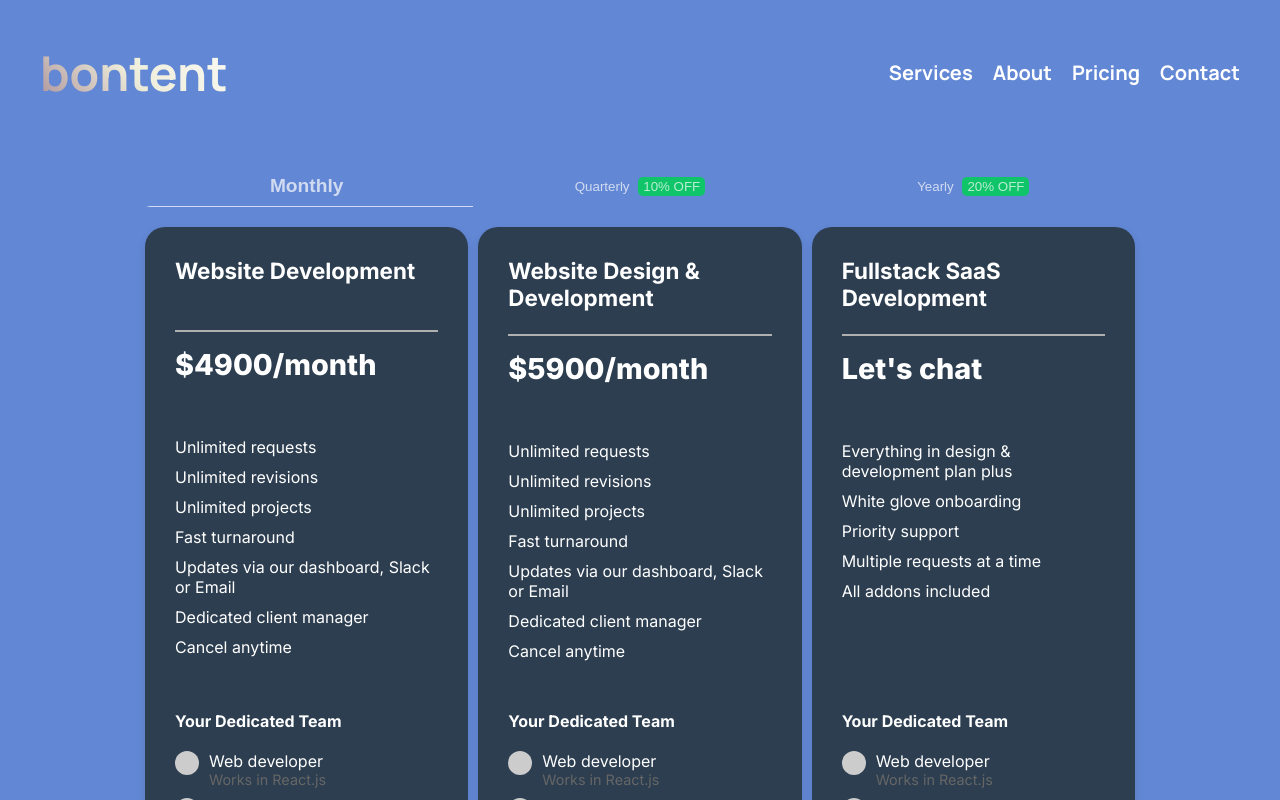
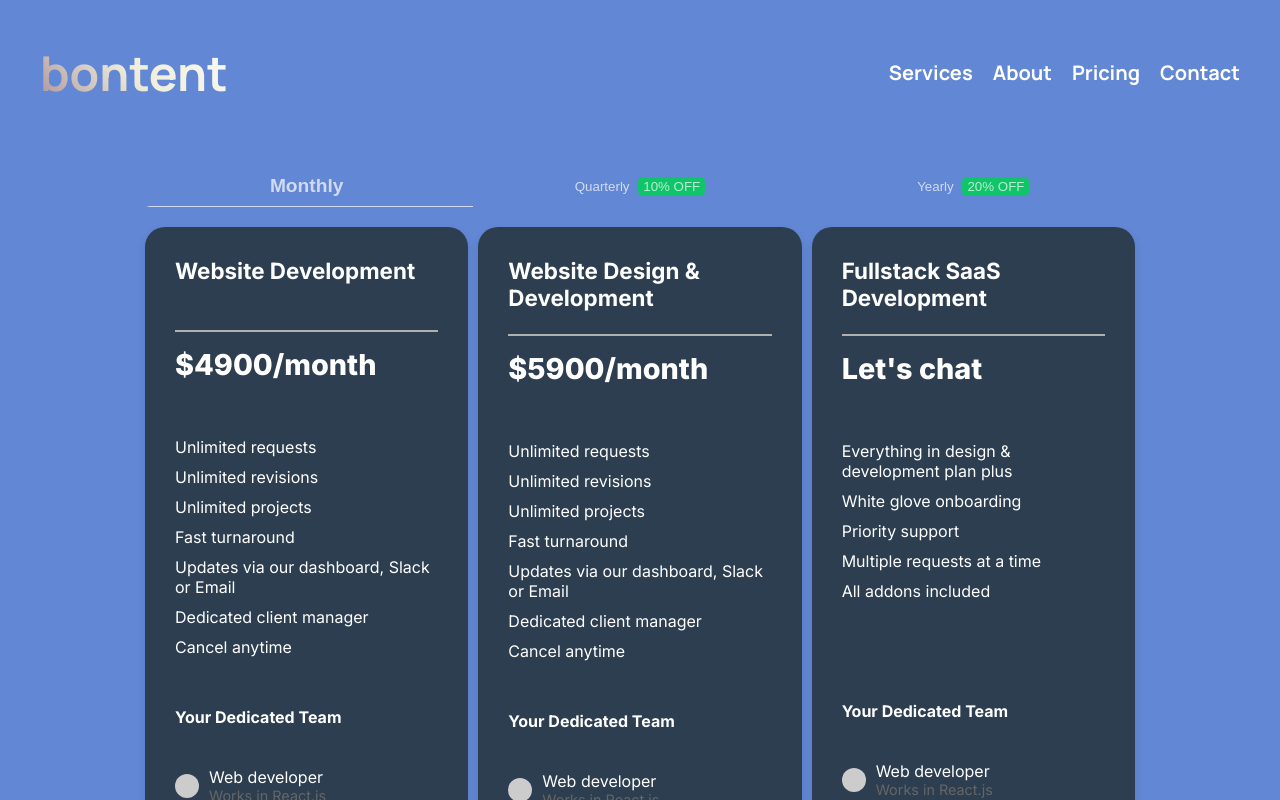
Before and after one commit to BonJenn/bontent, a Next.js app: page / in a window 1280 px wide. Both pictures are taken after a click on the button "Pricing". Shown: the top 800 px of the page. Built offline with nearby package versions, Linux system fonts and the light colour scheme.

Commit message:
Fixed your dedicated team spacing on pricing card

```diff
--- a/src/app/globals.css
+++ b/src/app/globals.css
@@ -68,15 +68,13 @@
 
 * {
   box-sizing: border-box;
+  margin: 0;
   padding: 0;
-  margin: 0;
 }
 
-html,
-body {
-  max-width: 100vw;
+html, body {
+  max-width: 100%;
   overflow-x: hidden;
-  min-width: 320px;
 }
 
 body {
@@ -104,3 +102,10 @@ a {
 }
 
 @import url('https://fonts.googleapis.com/css2?family=Manrope:wght@200..800&display=swap');
+
+.container {
+  width: 100%;
+  max-width: 1000px; /* Adjust as needed */
+  margin: 0 auto;
+  padding: 0 20px; /* Add padding for spacing */
+}
--- a/src/components/pricing.jsx
+++ b/src/components/pricing.jsx
@@ -193,20 +193,24 @@ export default function Pricing() {
                     <span>Helps managing your project</span>
                   </div>
                 </li>
+                {plan.title !== "Website Development" && (
                   <li>
-                  <span className={plan.title === "Website Development" ? styles.crossCircle : styles.circle}></span>
+                    <span className={styles.circle}></span>
                     <div>
                       UI/UX designer
                       <span>Works in Figma</span>
                     </div>
                   </li>
+                )}
+                {plan.title === "Fullstack SaaS Development" && (
                   <li>
-                  <span className={plan.title === "Website Development" || plan.title === "Website Design & Development" ? styles.crossCircle : styles.circle}></span>
+                    <span className={styles.circle}></span>
                     <div>
                       Add more
                       <span>Additional team members</span>
                     </div>
                   </li>
+                )}
               </ul>
             </div>
             <button>Select</button>
--- a/src/styles/pricing.module.css
+++ b/src/styles/pricing.module.css
@@ -43,10 +43,10 @@
 .pricingCards {
   display: flex;
   justify-content: space-between;
+  align-items: stretch; /* Ensure all cards are the same height */
   width: 100%;
   max-width: 1000px;
   margin: 0 auto;
-  align-items: stretch; /* Ensure all cards are the same height */
 }
 
 .pricingCard {
@@ -62,6 +62,7 @@
   box-shadow: 0 4px 8px rgba(0, 0, 0, 0.1);
   margin: 0 5px;
   flex: 1;
+  height: 900px; /* Ensure full height */
 }
 
 /* Card Titles */
@@ -128,7 +129,14 @@
 /* Dedicated Team */
 
 .dedicatedTeam {
-  margin-top: 20px;
+  height: auto; /* Remove fixed height */
+  display: flex;
+  flex-direction: column;
+  justify-content: space-between;
+  align-items: flex-start; /* Align items to the start */
+  flex-grow: 1; /* Allow it to grow to fill available space */
+  margin-top: auto; /* Default behavior */
+  padding-top: 20px; /* Add padding to position the text */
 }
 
 .dedicatedTeam h4 {
@@ -142,37 +150,12 @@
 
 .dedicatedTeam li {
   display: flex;
-  align-items: flex-start;
-  margin-bottom: 10px;
-}
-
-.circle, .crossCircle {
-  display: inline-block;
-  width: 24px;
-  height: 24px;
-  background-color: #ccc; /* Random color placeholder */
-  border-radius: 50%;
-  margin-right: 10px;
-  flex-shrink: 0;
-  position: relative;
-}
-
-.crossCircle::before {
-  content: 'X';
-  position: absolute;
-  top: 50%;
-  left: 50%;
-  transform: translate(-50%, -50%);
-  color: #fff;
-  font-weight: bold;
-}
-
-.dedicatedTeam div {
-  display: flex;
-  flex-direction: column;
+  align-items: center;
+  margin-bottom: 5px;
 }
 
 .dedicatedTeam span {
+  display: block;
   font-size: 0.9em;
   color: #666;
 }
@@ -282,3 +265,34 @@
   text-decoration: line-through;
   color: #ccc;
 }
+.circle, .crossCircle {
+  display: inline-block;
+  width: 24px;
+  height: 24px;
+  background-color: #ccc; /* Random color placeholder */
+  border-radius: 50%;
+  margin-right: 10px;
+  flex-shrink: 0;
+}
+
+.crossCircle::before {
+  content: 'X';
+  position: absolute;
+  top: 50%;
+  left: 50%;
+  transform: translate(-50%, -50%);
+  color: #fff;
+  font-weight: bold;
+}
+
+.greyedOut {
+  color: #ccc;
+}
+
+.pricingCard:nth-child(3) .dedicatedTeam {
+  margin-top: 50px; /* Adjust this value to align with the other cards */
+}
+
+.pricingCard:nth-child(1) .dedicatedTeam {
+  margin-top: 0; /* Reduce this value to raise the section */
+}
```
Lines whose indentation alone changed are shown as unchanged.
